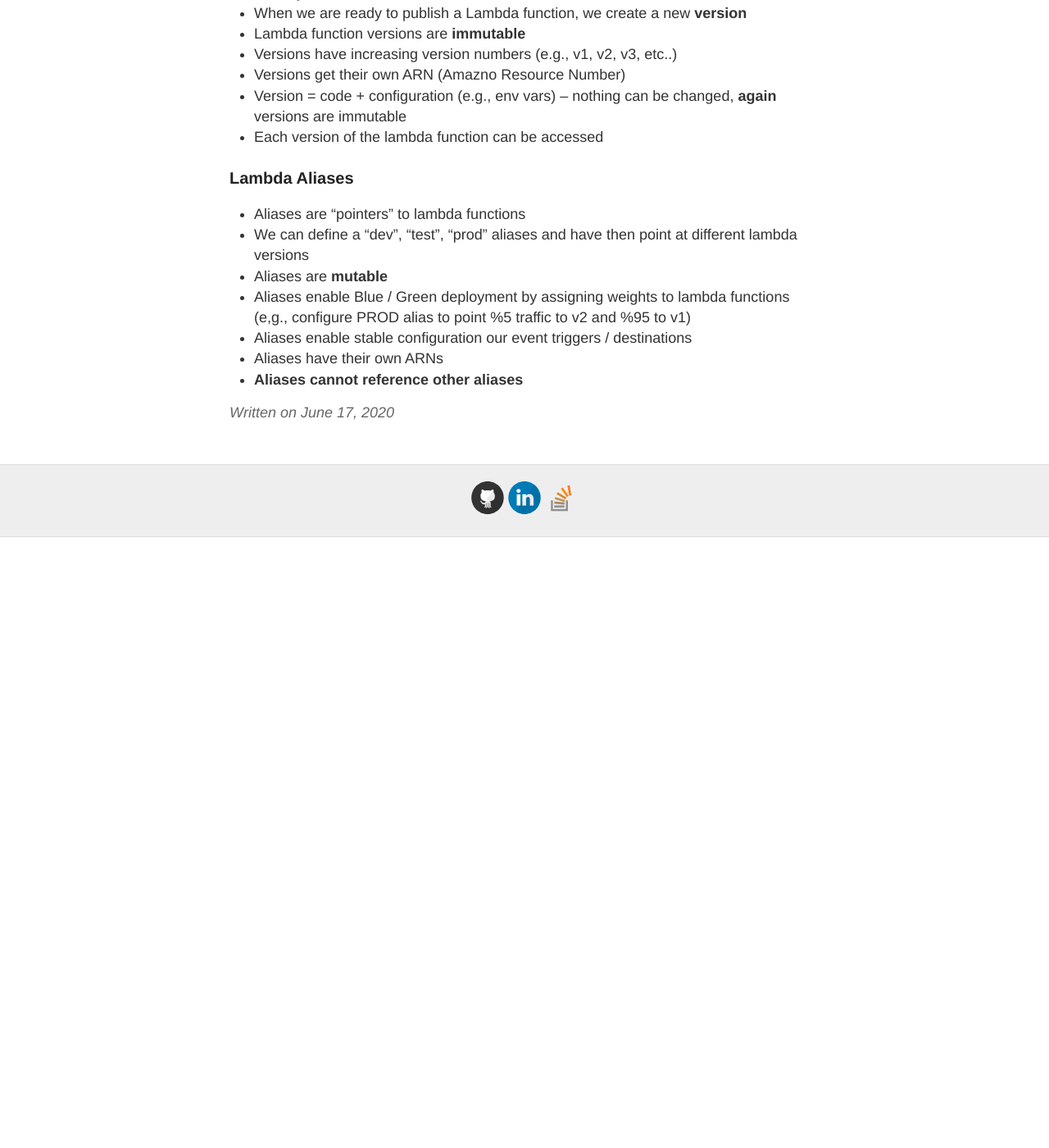
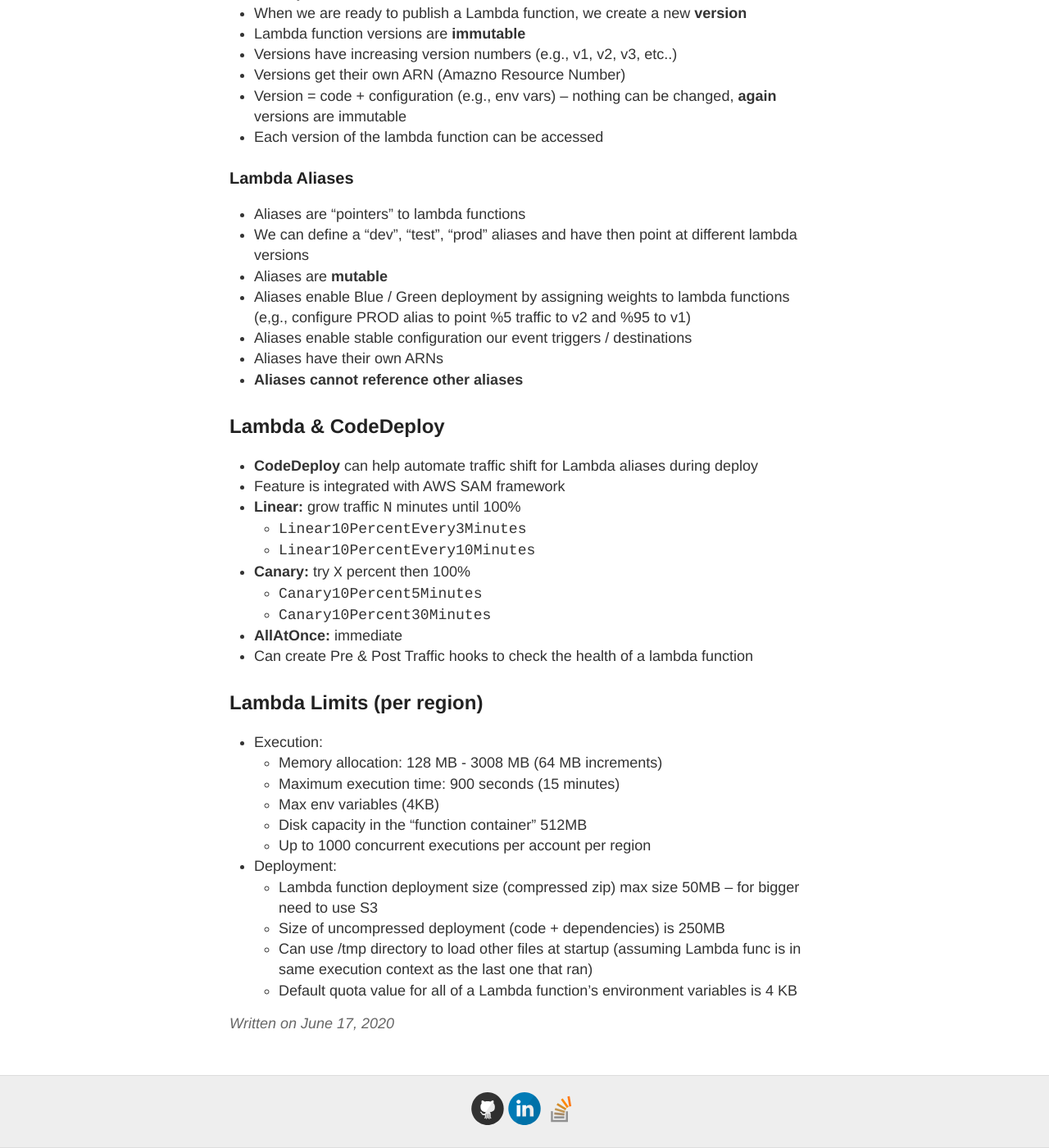
Before and after one commit to gutucristian/gutucristian.github.io, a Jekyll site: the page built from _posts/2020-06-17-Amazon-Web-Services-(AWS).md, in a window 1280 px wide and 1400 px high, scrolled down 152591 px. Shown: the whole window at 82% size. Built offline with Jekyll 4.4.1, drawn with Linux system fonts in a browser that asks for light colours; our own code applies the rules of GitHub Pages for plain Markdown files; before the commit the page ends 153246 px from its top, so only the background shows below that.

Commit message:
Update 2020-06-17-Amazon-Web-Services-(AWS).md

```diff
--- a/_posts/2020-06-17-Amazon-Web-Services-(AWS).md
+++ b/_posts/2020-06-17-Amazon-Web-Services-(AWS).md
@@ -4069,3 +4069,30 @@
 - Aliases enable stable configuration our event triggers / destinations
 - Aliases have their own ARNs
 - **Aliases cannot reference other aliases**
+
+## Lambda & CodeDeploy
+
+- **CodeDeploy** can help automate traffic shift for Lambda aliases during deploy
+- Feature is integrated with AWS SAM framework
+- **Linear:** grow traffic `N` minutes until 100%
+  - `Linear10PercentEvery3Minutes`
+  - `Linear10PercentEvery10Minutes`
+- **Canary:** try `X` percent then 100%
+  - `Canary10Percent5Minutes`
+  - `Canary10Percent30Minutes`
+- **AllAtOnce:** immediate
+- Can create Pre & Post Traffic hooks to check the health of a lambda function
+
+## Lambda Limits (**per region**)
+
+- Execution:
+  - Memory allocation: 128 MB - 3008 MB (64 MB increments)
+  - Maximum execution time: 900 seconds (15 minutes)
+  - Max env variables (4KB)
+  - Disk capacity in the "function container" 512MB
+  - Up to 1000 concurrent executions per account per region
+- Deployment:
+  - Lambda function deployment size (compressed zip) max size 50MB -- for bigger need to use S3
+  - Size of uncompressed deployment (code + dependencies) is 250MB
+  - Can use /tmp directory to load other files at startup (assuming Lambda func is in same execution context as the last one that ran)
+  - Default quota value for all of a Lambda function's environment variables is 4 KB
```
